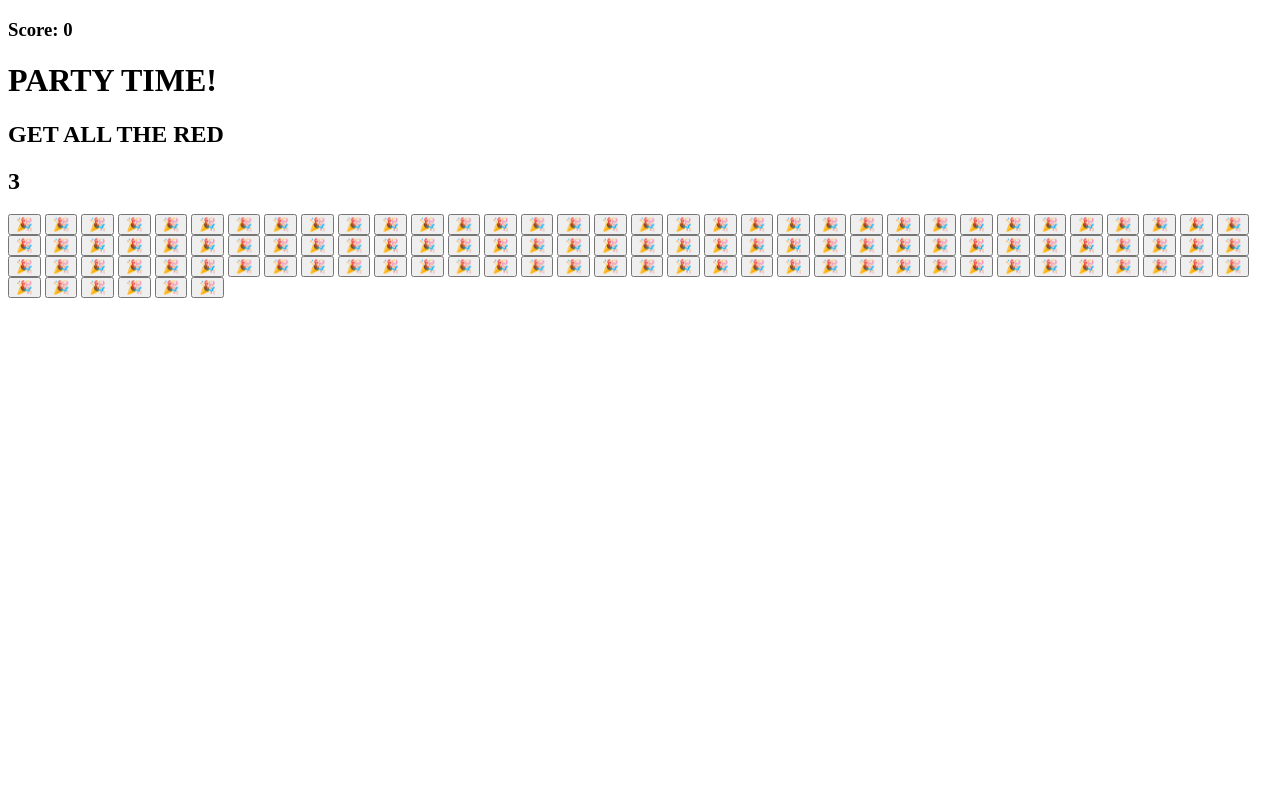
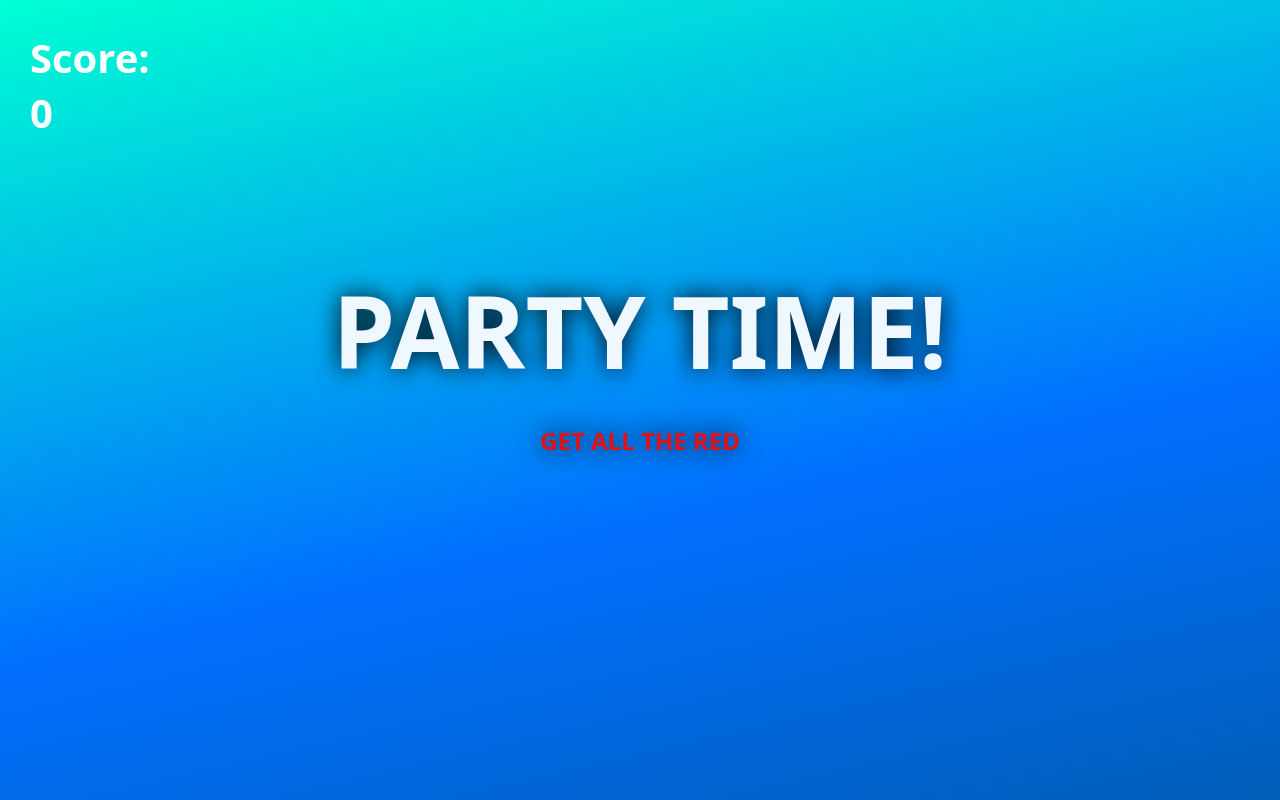
Before and after one commit to aidan-yip/party_time, a plain HTML site: page index.html in a window 1280 px wide. Shown: the top 800 px of the page. Drawn offline with Linux system fonts and the light colour scheme; the site is published under a folder, as on GitHub Pages, so addresses that start at the root find nothing; a web font is replaced by a local one.

Commit message:
Update index.html

```diff
--- a/index.html
+++ b/index.html
@@ -3,7 +3,7 @@
   <head>
     <meta charset="UTF-8" />
     <meta name="viewport" content="width=device-width, initial-scale=1.0" />
-    <link rel="stylesheet" href="/party.css" />
+    <link rel="stylesheet" href="./party.css" />
     <!--Google Fonts-->
     <link rel="preconnect" href="https://fonts.googleapis.com" />
     <link rel="preconnect" href="https://fonts.gstatic.com" crossorigin />
@@ -134,6 +134,6 @@
       </div>
     </div>
 
-    <script src="/party.js" defer></script>
+    <script src="./party.js" defer></script>
   </body>
 </html>
```
